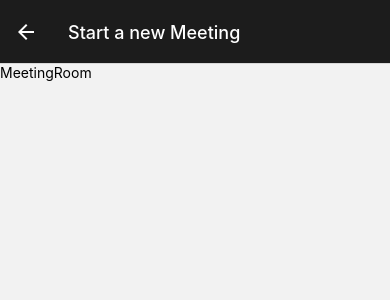
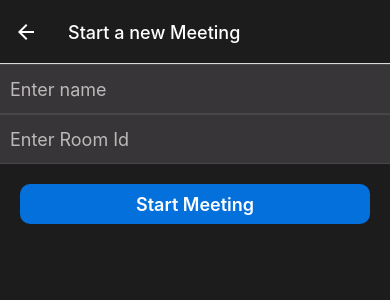
Before and after one commit to arupKumarGupta/zoom-clone, a React Native app: screen /Meeting in a window 390 px wide. Shown: the top 300 px of the page. Built offline with nearby package versions, Linux system fonts and the light colour scheme.

Commit message:
feat: ui for create new meeting

```diff
--- a/Navigation.tsx
+++ b/Navigation.tsx
@@ -24,6 +24,7 @@ const Navigation = () => {
 						title: 'Start a new Meeting',
 						headerStyle: {
 							backgroundColor: '#1c1c1c',
+							shadowOpacity: 0,
 						},
 						headerTintColor: 'white',
 					}}
--- a/screens/MeetingRoom.tsx
+++ b/screens/MeetingRoom.tsx
@@ -1,14 +1,93 @@
-import { StyleSheet, Text, View } from 'react-native';
-import React from 'react';
+import {
+	NativeSyntheticEvent,
+	StyleSheet,
+	Text,
+	TextInput,
+	TextInputChangeEventData,
+	TouchableOpacity,
+	View,
+} from 'react-native';
+import React, { useState } from 'react';
 
 const MeetingRoom = () => {
+	const [name, setName] = useState<string>('');
+	const [roomId, setRoomId] = useState<string>();
 	return (
-		<View>
-			<Text>MeetingRoom</Text>
+		<View style={styles.container}>
+			<View style={styles.startMeetingContainer}>
+				<View style={styles.info}>
+					<TextInput
+						placeholder="Enter name"
+						style={styles.textInput}
+						onChange={(
+							event: NativeSyntheticEvent<TextInputChangeEventData>
+						) => {
+							setName(event.nativeEvent.text);
+						}}
+						value={name}
+						placeholderTextColor="#bdb9b9"
+					/>
+				</View>
+				<View style={styles.info}>
+					<TextInput
+						placeholder="Enter Room Id"
+						style={styles.textInput}
+						onChange={(
+							event: NativeSyntheticEvent<TextInputChangeEventData>
+						) => {
+							setRoomId(event.nativeEvent.text);
+						}}
+						value={roomId}
+						placeholderTextColor="#bdb9b9"
+					/>
+				</View>
+
+				<View>
+					<TouchableOpacity style={styles.startMeetingButton}>
+						<Text style={styles.startMeetingButtonText}>
+							Start Meeting
+						</Text>
+					</TouchableOpacity>
+				</View>
+			</View>
 		</View>
 	);
 };
 
 export default MeetingRoom;
 
-const styles = StyleSheet.create({});
+const styles = StyleSheet.create({
+	container: {
+		backgroundColor: '#1c1c1c',
+		flex: 1,
+	},
+	startMeetingContainer: {},
+	info: {
+		backgroundColor: '#373538',
+		width: '100%',
+		height: 50,
+		borderTopWidth: 1,
+		borderBottomWidth: 1,
+		borderColor: '#484648',
+		justifyContent: 'center',
+	},
+	textInput: {
+		color: '#fff',
+		height: '100%',
+		fontSize: 18,
+		paddingHorizontal: 10,
+	},
+	startMeetingButton: {
+		backgroundColor: '#0470dc',
+		height: 40,
+		borderRadius: 10,
+		justifyContent: 'center',
+		alignItems: 'center',
+		margin: 20,
+	},
+	startMeetingButtonText: {
+		color: '#fff',
+		fontSize: 18,
+		fontWeight: '600',
+	},
+});
```
